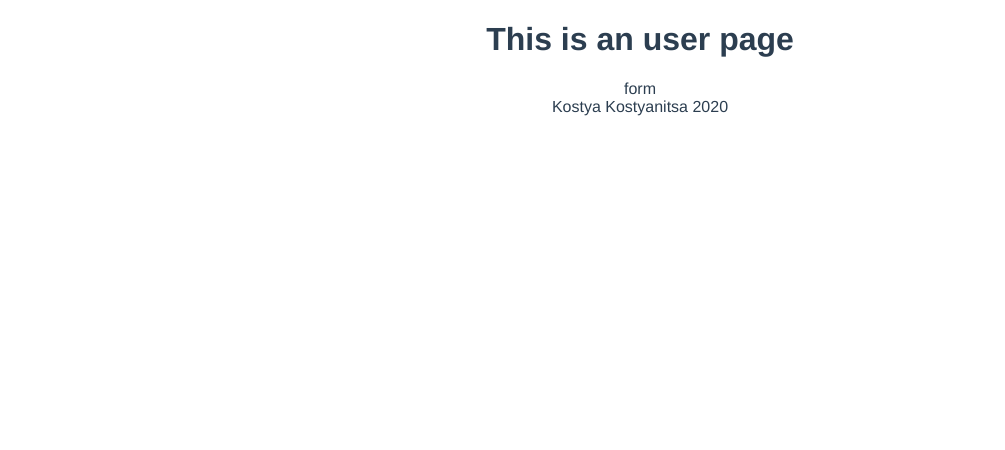
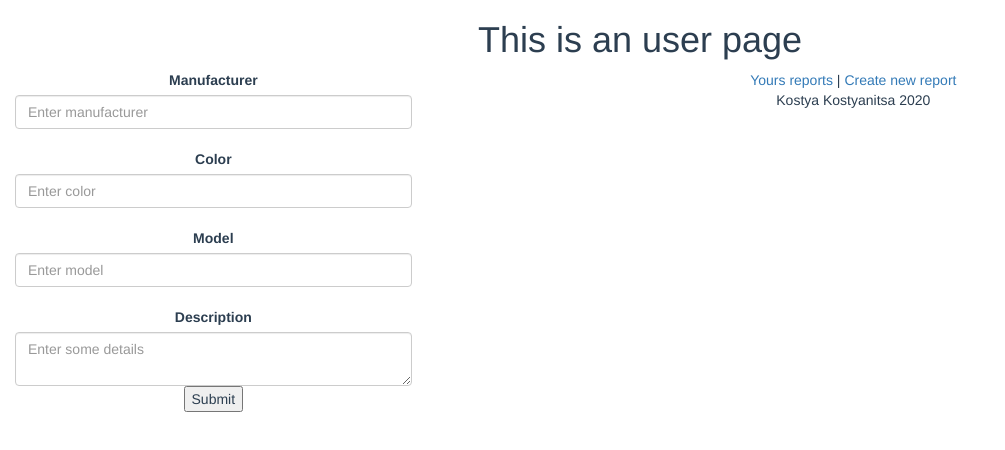
Before and after one commit to Kostas1209/stealing-bikes-front, a Vue app: page /user/form in a window 1280 px wide. Shown: the top 450 px of the page, without its empty margins (0-1005 px from the left). Built offline with nearby package versions, Linux system fonts and the light colour scheme.

Commit message:
add Form to add a new stealing, add bootstrap styles, add links in user route

```diff
--- a/public/index.html
+++ b/public/index.html
@@ -5,6 +5,7 @@
     <meta http-equiv="X-UA-Compatible" content="IE=edge">
     <meta name="viewport" content="width=device-width,initial-scale=1.0">
     <link rel="icon" href="<%= BASE_URL %>favicon.ico">
+    <link rel="stylesheet" href="https://maxcdn.bootstrapcdn.com/bootstrap/3.3.2/css/bootstrap.min.css">
     <title><%= htmlWebpackPlugin.options.title %></title>
   </head>
   <body>
--- a/src/components/NewLostBike.vue
+++ b/src/components/NewLostBike.vue
@@ -1,14 +1,50 @@
 <template>
-    <div>
-        form
+    <div class="col-md-4">
+        <label>Manufacturer</label>
+        <input type="text" v-model="manufacturer" placeholder="Enter manufacturer" class="form-control" /><br>
+        <label>Color</label>
+        <input type="text" v-model="color" placeholder="Enter color" class="form-control" /><br>
+        <label>Model</label>
+        <input type="text" v-model="model" placeholder="Enter model" class="form-control" /><br>
+        <label>Description</label>
+        <textarea v-model="description" placeholder="Enter some details" class="form-control"></textarea>
+        <button v-on:click="Submit">Submit</button>
     </div>
 </template>
 
 <script lang="ts">
-    import { Component, Prop, Vue } from 'vue-property-decorator';
+    import config from '../../config';
 
-    @Component
-    export default class NewLostBike extends Vue {
-
+    export default {
+        name: "NewLostBike",
+        data()
+        {
+            return{
+                manufacturer: "",
+                color: "",
+                model: "",
+                description: ""
+            }
+        },
+        methods:{
+            Submit()
+            {
+                let data= {
+                    userId: 1,
+                    name: this.manufacturer,
+                    color: this.color,
+                    model: this.model,
+                    description : this.description
+                }
+                fetch(`${config.API_URL}/api/user/report`,
+                {
+                    method: "POST",
+                    headers: {
+                        'Content-Type': 'application/json'
+                    },
+                    body: JSON.stringify(data)
+                })
+            }
+        }
     }
 </script>
--- a/src/views/User.vue
+++ b/src/views/User.vue
@@ -1,6 +1,8 @@
 <template>
   <div class="home">
     <h1>This is an user page</h1>
+    <router-link to="/">Yours reports</router-link> |
+    <router-link to="user/form">Create new report</router-link>
     <router-view></router-view>
     <!-- <HelloWorld msg="Welcome to Your Vue.js App"/> -->
   </div>
```
